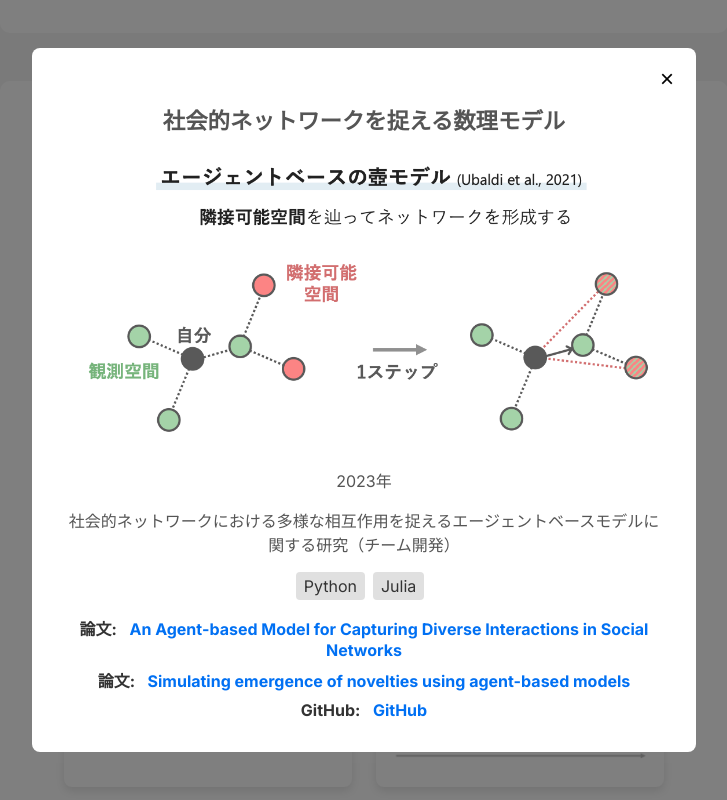
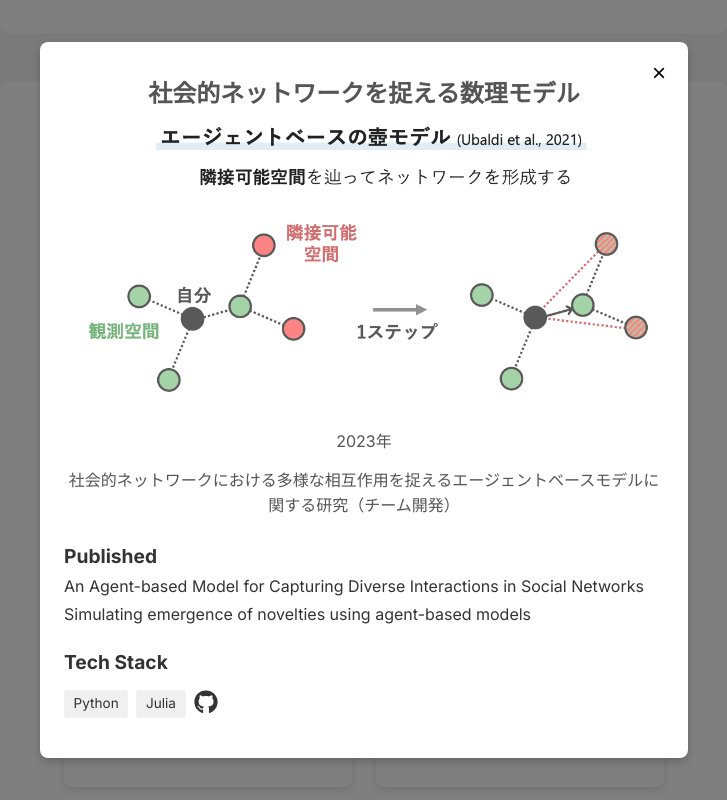
Before and after one commit to krmr73/portfolio, a Next.js app: page / in a window 1280 px wide. Both pictures are taken after a click on the element "社会的ネットワークを捉える数理モデル". Shown: the part 1716-2516 px from the top of the page, without its empty margins (276-1003 px from the left). Built offline with nearby package versions, Linux system fonts and the light colour scheme.

Commit message:
fix: モーダル内のレイアウトを変更

```diff
--- a/src/components/Works.tsx
+++ b/src/components/Works.tsx
@@ -2,6 +2,7 @@
 
 import Image from "next/image";
 import React, { useState } from "react";
+import { FaGithub } from "react-icons/fa";
 
 import styles from "../styles/Works.module.css";
 
@@ -144,7 +145,6 @@ const WorkSection: React.FC<{
               src={work.image}
               alt={work.title}
               className={styles.image}
-              layout="intrinsic"
               width={1000}
               height={600}
               quality={90}
@@ -156,7 +156,6 @@ const WorkSection: React.FC<{
   );
 };
 
-// モーダルコンポーネント
 const WorkModal: React.FC<{ work: Work; onClose: () => void }> = ({
   work,
   onClose,
@@ -167,39 +166,68 @@ const WorkModal: React.FC<{ work: Work; onClose: () => void }> = ({
         <button className={styles.closeButton} onClick={onClose}>
           &times;
         </button>
-        <h3>{work.title}</h3>
+        {/* タイトル、期間、説明を順に表示 */}
+        <h3 className={styles.modalTitle}>{work.title}</h3>
         <Image
           src={work.image}
           alt={work.title}
           className={styles.image}
-          layout="intrinsic"
-          width={500}
-          height={300}
+          width={1000}
+          height={600}
           quality={90}
         />
-        <p>{work.period}</p>
-        <p>{work.description}</p>
+        <p className={styles.modalPeriod}>{work.period}</p>
+        <p className={styles.modalDescription}>{work.description}</p>
+
+        {/* 論文がある場合の published セクション */}
+        {work.links?.some((link) => link.type === "論文") && (
+          <div className={styles.publishedSection}>
+            <h4>Published</h4>
+            <ul className={styles.publishedList}>
+              {work.links
+                .filter((link) => link.type === "論文")
+                .map((link, index) => (
+                  <li key={index}>
+                    <a
+                      href={link.url}
+                      target="_blank"
+                      rel="noopener noreferrer"
+                      className={styles.link}
+                    >
+                      {link.title || "View Paper"}
+                    </a>
+                  </li>
+                ))}
+            </ul>
+          </div>
+        )}
+
+        <div className={styles.techSection}>
+          <h4>Tech Stack</h4>
           <ul className={styles.techList}>
             {work.techStack.map((tech, i) => (
               <li key={i} className={styles.techItem}>
                 {tech}
               </li>
             ))}
-        </ul>
+
+            {/* GitHubリンクのアイコン表示 */}
             <div className={styles.links}>
-          {work.links?.map((link, i) => (
-            <div key={i} className={styles.linkItem}>
-              <span className={styles.linkType}>{link.type}:</span>{" "}
+              {work.links
+                ?.filter((link) => link.type === "GitHub")
+                .map((link, index) => (
                   <a
+                    key={index}
                     href={link.url}
                     target="_blank"
                     rel="noopener noreferrer"
-                className={styles.link}
+                    className={styles.githubIcon}
                   >
-                {link.title || link.type}
+                    <FaGithub size={24} />
                   </a>
+                ))}
             </div>
-          ))}
+          </ul>
         </div>
       </div>
     </div>
--- a/src/styles/Works.module.css
+++ b/src/styles/Works.module.css
@@ -51,6 +51,7 @@
   margin-bottom: 1rem;
 }
 
+/* モーダルのオーバーレイ */
 .modalOverlay {
     position: fixed;
     top: 0;
@@ -62,15 +63,41 @@
     align-items: center;
     justify-content: center;
     z-index: 1000;
+    overflow-y: auto; /* スクロール対応 */
   }
 
+  /* モーダル全体のスタイル */
   .modalContent {
-  background-color: white;
-  padding: 2rem;
+    background-color: #ffffff;
     border-radius: 8px;
     max-width: 600px;
     width: 90%;
+    padding: 1.5rem;
+    box-shadow: 0 4px 8px rgba(0, 0, 0, 0.2);
     position: relative;
+    text-align: center;
+  }
+
+  /* 画像スタイル */
+  .modalImage {
+    border-radius: 8px;
+    margin-bottom: 1rem;
+  }
+
+  /* タイトル、期間、説明のスタイル */
+  .modalTitle {
+    font-size: 1.5rem;
+    margin: 0.5rem 0;
+  }
+
+  .modalPeriod {
+    color: #555;
+    margin-bottom: 1rem;
+  }
+
+  .modalDescription {
+    margin-bottom: 1.5rem;
+    line-height: 1.6;
   }
 
 .closeButton {
@@ -87,34 +114,71 @@
   cursor: pointer;
 }
 
+/* 技術スタックリスト */
+/* Publishedセクション */
+.techSection {
+    margin-top: 1.5rem;
+    text-align: left;
+  }
+
+  .techSection h4 {
+    font-size: 1.2rem;
+    margin-bottom: 0.5rem;
+  }
+
 .techList {
-  list-style-type: none;
+    display: flex;
+    flex-wrap: wrap;
+    gap: 0.5rem;
+    margin-bottom: 1rem;
+    list-style: none;
     padding: 0;
   }
 
   .techItem {
-  display: inline-block;
-  background-color: #e0e0e0;
+    background: #f0f0f0;
     border-radius: 4px;
-  padding: 0.25rem 0.5rem;
-  margin-right: 0.5rem;
+    padding: 0.3rem 0.6rem;
+    font-size: 0.85rem;
   }
 
-.linkItem {
-  margin-top: 0.5rem;
+/* Publishedセクション */
+.publishedSection {
+    margin-top: 1.5rem;
+    text-align: left;
   }
 
-.linkType {
-  font-weight: bold;
-  margin-right: 0.5rem;
+  .publishedSection h4 {
+    font-size: 1.2rem;
+    margin-bottom: 0.5rem;
+  }
+
+  .publishedList {
+    list-style: none;
+    padding: 0;
+    margin: 0;
+  }
+
+  .publishedList li {
+    margin-bottom: 0.5rem;
   }
 
   .link {
-  color: #0070f3;
+    color: #333;
     text-decoration: none;
-  font-weight: bold;
   }
 
   .link:hover {
-  text-decoration: underline;
+    color: #0070f3;
   }
+
+  /* GitHubアイコン */
+  .githubIcon {
+    color: #333;
+    margin-right: 0.5rem;
+    display: inline-flex;
+  }
+
+  .githubIcon:hover {
+    color: #0070f3;
+  }
```
Lines whose indentation alone changed are shown as unchanged.
